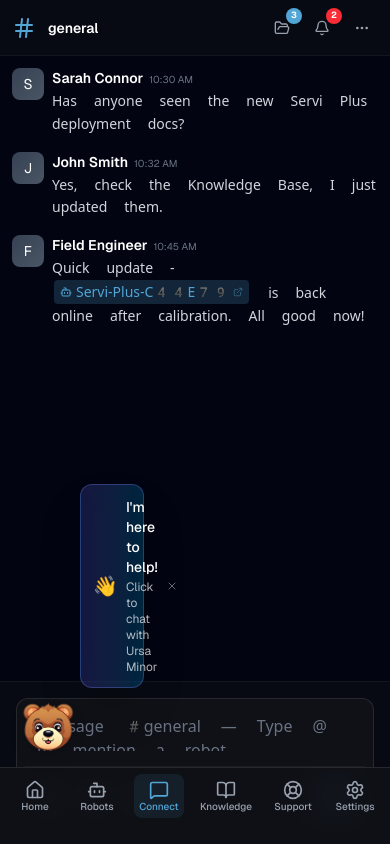
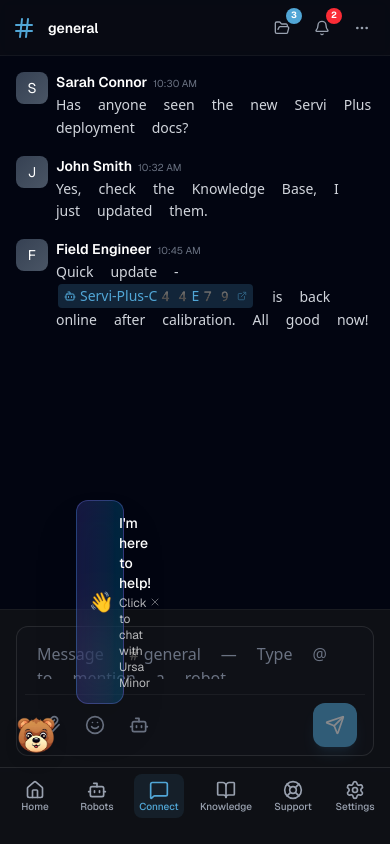
Before and after one commit to smile4fun1/BearOsPlatform, a Next.js app: page /connect in a window 390 px wide. Built offline with nearby package versions, Linux system fonts and the light colour scheme.

Commit message:
MOBILE: Iteration 1 - Chat positioning and AI icon - Moved chat input higher (12px space above navbar) - Made AI icon smaller on mobile (48px vs 64px desktop) - Better AI icon positioning above home button - Mobile-only changes

```diff
--- a/src/app/connect/page.tsx
+++ b/src/app/connect/page.tsx
@@ -1071,7 +1071,7 @@ export default function ConnectPage() {
         </AnimatePresence>
 
         {/* Messages */}
-        <div className="flex-1 overflow-y-auto p-3 sm:p-4 lg:p-6 space-y-4 sm:space-y-6 lg:mb-0" style={{ marginBottom: 'calc(240px + env(safe-area-inset-bottom, 0px))' }}>
+        <div className="flex-1 overflow-y-auto p-4 sm:p-4 lg:p-6 space-y-4 sm:space-y-6 lg:mb-0" style={{ marginBottom: 'calc(252px + env(safe-area-inset-bottom, 0px))' }}>
           {currentMessages.map((msg) => (
             <motion.div
               key={msg.id}
@@ -1227,8 +1227,8 @@ export default function ConnectPage() {
           )}
         </div>
 
-        {/* Input Area */}
-        <div className="p-4 border-t border-white/5 bg-[#0F1117]/50 backdrop-blur-sm">
+        {/* Input Area - Fixed on mobile, relative on desktop */}
+        <div className="p-4 border-t border-white/5 bg-[#0F1117]/95 backdrop-blur-sm lg:relative fixed lg:bottom-auto lg:left-auto lg:right-auto z-30" style={{ bottom: 'calc(72px + env(safe-area-inset-bottom, 0px))', left: 0, right: 0 }}>
           <div className="relative">
             <AnimatePresence>
               {mentionQuery !== null && (
--- a/src/components/chat/ImprovedDraggableChat.tsx
+++ b/src/components/chat/ImprovedDraggableChat.tsx
@@ -80,11 +80,11 @@ export function ImprovedDraggableChat() {
     // Default positions: desktop = closer to logo, mobile = bottom left above nav
     const isMobileDevice = window.innerWidth < 1024;
     if (isMobileDevice) {
-      // Position above the home icon (bottom left) with more breathing space
-      // Bottom nav is ~60px (smaller now), icon is 56px, add 32px spacing for more height
+      // Position as shown in screenshot: bottom left, above home icon
+      // Bottom nav is ~60px, icon is 48px (smaller), add spacing
       return {
-        x: 16, // 16px from left edge (above home icon)
-        y: window.innerHeight - 60 - 56 - 32, // Higher above nav bar with extra spacing
+        x: 12, // Close to left edge
+        y: window.innerHeight - 60 - 48 - 24, // Above nav bar
       };
     }
     return {
@@ -147,7 +147,8 @@ export function ImprovedDraggableChat() {
   useEffect(() => {
     const handleResize = () => {
       // Constrain icon position
-      const iconSize = 56; // h-14 = 56px
+      const isMobileDevice = window.innerWidth < 1024;
+      const iconSize = isMobileDevice ? 48 : 64; // 12 (48px) on mobile, 16 (64px) on desktop
       setIconPosition(prev => ({
         x: Math.max(0, Math.min(window.innerWidth - iconSize, prev.x)),
         y: Math.max(0, Math.min(window.innerHeight - iconSize, prev.y)),
@@ -908,7 +909,7 @@ export function ImprovedDraggableChat() {
               }
               setHasIconMoved(false); // Reset for next interaction
             }}
-            className={`flex h-16 w-16 items-center justify-center transition-all hover:scale-110 z-50 ${
+            className={`flex lg:h-16 lg:w-16 h-12 w-12 items-center justify-center transition-all lg:hover:scale-110 active:scale-95 z-50 ${
               isDraggingIcon ? "cursor-grabbing" : "cursor-grab"
             }`}
             aria-label="Open Ursa Minor"
```
